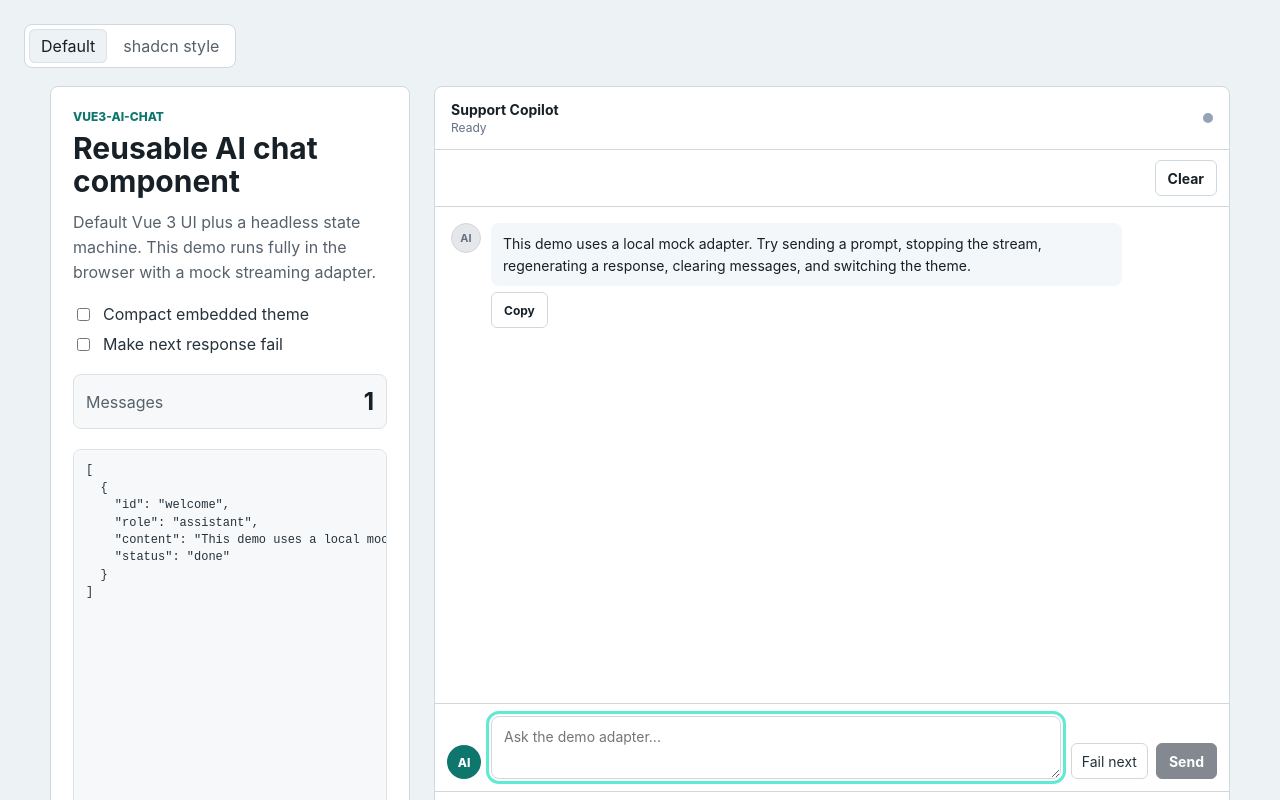
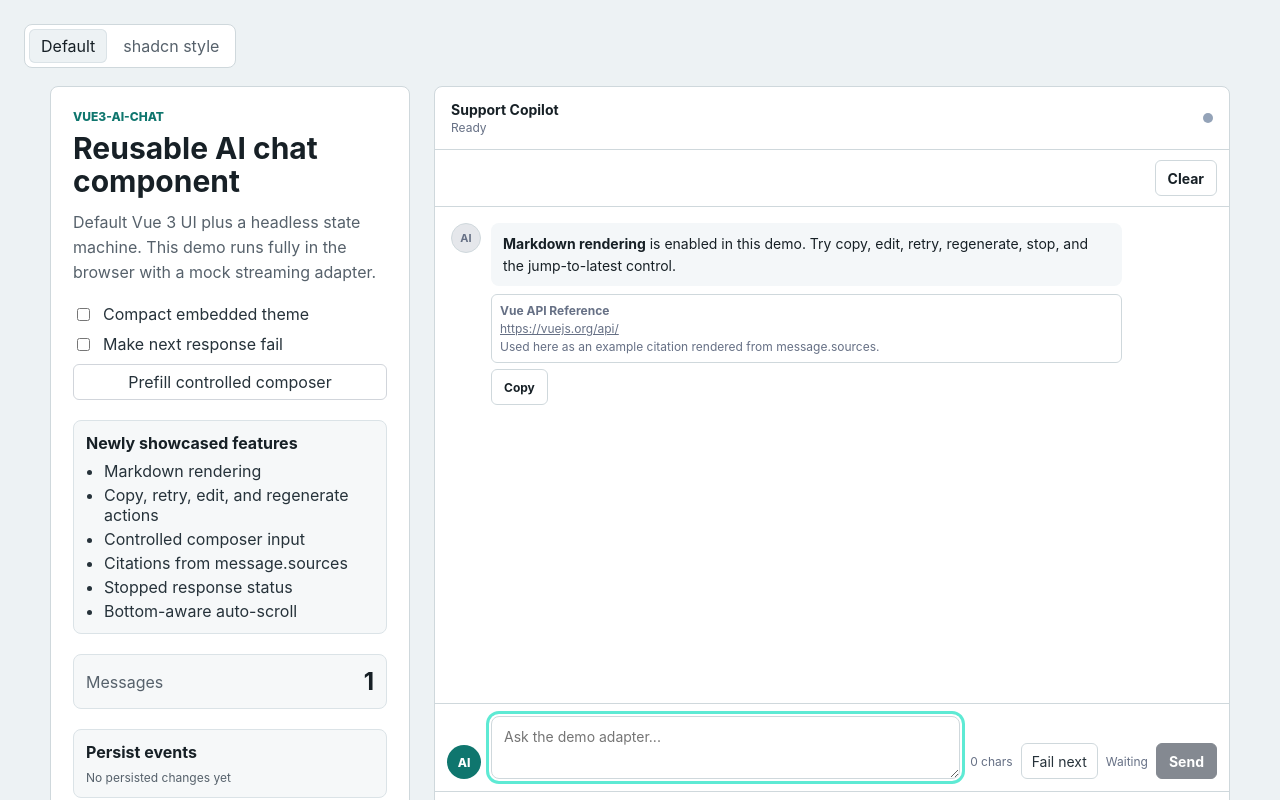
Before and after one commit to mosade/vue3-chat-ui, a Vue app: page / in a window 1280 px wide. Shown: the top 800 px of the page. Built offline with nearby package versions, Linux system fonts and the light colour scheme.

Commit message:
docs: showcase new chat features in demo

```diff
--- a/demo/App.vue
+++ b/demo/App.vue
@@ -5,13 +5,23 @@ import { AiChat, type AiChatMessage, type AiChatSendContext } from '../src'
 type DemoVariant = 'default' | 'shadcn'
 
 const activeVariant = ref<DemoVariant>('default')
+const composerInput = ref('')
+const persistEvents = ref<string[]>([])
 const messages = ref<AiChatMessage[]>([
   {
     id: 'welcome',
     role: 'assistant',
     content:
-      'This demo uses a local mock adapter. Try sending a prompt, stopping the stream, regenerating a response, clearing messages, and switching the theme.',
-    status: 'done'
+      '**Markdown rendering** is enabled in this demo. Try copy, edit, retry, regenerate, stop, and the jump-to-latest control.',
+    status: 'done',
+    sources: [
+      {
+        id: 'vue-api-reference',
+        title: 'Vue API Reference',
+        url: 'https://vuejs.org/api/',
+        snippet: 'Used here as an example citation rendered from message.sources.'
+      }
+    ]
   }
 ])
 const shadcnMessages = ref<AiChatMessage[]>([
@@ -90,6 +100,7 @@ const wait = (ms: number, signal: AbortSignal) =>
 const sendDemoMessage = async ({
   prompt,
   append,
+  update,
   appendTrace,
   updateTrace,
   signal
@@ -136,6 +147,17 @@ const sendDemoMessage = async ({
     await wait(560, signal)
     append(chunk)
   }
+
+  update({
+    sources: [
+      {
+        id: `source-${Date.now()}`,
+        title: 'AiChatSendContext',
+        url: 'https://github.com/',
+        snippet: 'Demo source metadata is attached by the adapter through context.update().'
+      }
+    ]
+  })
 }
 
 const sendShadcnMessage = async ({
@@ -186,6 +208,18 @@ const sendShadcnMessage = async ({
 
 const messageCount = computed(() => messages.value.length)
 const shadcnMessageCount = computed(() => shadcnMessages.value.length)
+const prefillComposer = () => {
+  composerInput.value = 'Summarize the new AiChat features with sources.'
+}
+const recordPersist = (
+  nextMessages: AiChatMessage[],
+  context: { conversationId?: string; reason: string }
+) => {
+  persistEvents.value = [
+    `${context.conversationId ?? 'conversation'}:${context.reason}:${nextMessages.length}`,
+    ...persistEvents.value
+  ].slice(0, 5)
+}
 </script>
 
 <template>
@@ -231,11 +265,34 @@ const shadcnMessageCount = computed(() => shadcnMessages.value.length)
             <input v-model="failNext" type="checkbox" />
             Make next response fail
           </label>
+          <button class="demo-inline-button" type="button" data-demo-prefill @click="prefillComposer">
+            Prefill controlled composer
+          </button>
+        </div>
+
+        <div class="demo-feature-list">
+          <strong>Newly showcased features</strong>
+          <ul>
+            <li>Markdown rendering</li>
+            <li>Copy, retry, edit, and regenerate actions</li>
+            <li>Controlled composer input</li>
+            <li>Citations from message.sources</li>
+            <li>Stopped response status</li>
+            <li>Bottom-aware auto-scroll</li>
+          </ul>
         </div>
 
         <div class="demo-stat">
           <span>Messages</span>
           <strong>{{ messageCount }}</strong>
+        </div>
+
+        <div class="demo-persist" aria-label="Persist events">
+          <strong>Persist events</strong>
+          <span v-if="persistEvents.length === 0">No persisted changes yet</span>
+          <ol v-else>
+            <li v-for="event in persistEvents" :key="event">{{ event }}</li>
+          </ol>
         </div>
 
         <pre class="demo-preview" aria-label="Controlled messages preview">{{
@@ -246,8 +303,12 @@ const shadcnMessageCount = computed(() => shadcnMessages.value.length)
       <section class="demo-chat" :style="themeStyle">
         <AiChat
           v-model:messages="messages"
+          v-model:input="composerInput"
           :adapter="{ send: sendDemoMessage }"
+          conversation-id="default-demo"
+          :on-persist="recordPersist"
           auto-focus
+          markdown
           placeholder="Ask the demo adapter..."
         >
           <template #header="{ active }">
@@ -271,14 +332,6 @@ const shadcnMessageCount = computed(() => shadcnMessages.value.length)
             <span class="demo-avatar">{{ message.role === 'user' ? 'U' : 'AI' }}</span>
           </template>
 
-          <template #message-content="{ message }">
-            <p class="demo-message-text">{{ message.content || 'Thinking...' }}</p>
-          </template>
-
-          <!-- <template #message-actions="{ message }">
-            <span>{{ message.status ?? 'done' }}</span>
-          </template> -->
-
           <template #message-trace="{ trace }">
             <div class="demo-trace-card">
               <span>{{ trace.kind }}</span>
@@ -287,18 +340,30 @@ const shadcnMessageCount = computed(() => shadcnMessages.value.length)
             </div>
           </template>
 
+          <template #message-source="{ source }">
+            <div class="demo-source-card">
+              <strong>{{ source.title }}</strong>
+              <a v-if="source.url" :href="source.url" target="_blank" rel="noreferrer">
+                {{ source.url }}
+              </a>
+              <p v-if="source.snippet">{{ source.snippet }}</p>
+            </div>
+          </template>
+
           <template #composer-prefix>
             <span class="demo-prefix" aria-hidden="true">AI</span>
           </template>
 
-          <template #composer-actions>
+          <template #composer-actions="{ draft, canSubmit }">
+            <span class="demo-composer-state">{{ draft.length }} chars</span>
             <button class="demo-inline-button" type="button" @click="failNext = true">
               Fail next
             </button>
+            <span class="demo-composer-state">{{ canSubmit ? 'Ready' : 'Waiting' }}</span>
           </template>
 
           <template #footer>
-            Plain CSS variables, scoped slots, controlled messages, and provider-neutral send logic.
+            Markdown, citations, persistence hooks, controlled input, stopped status, and provider-neutral send logic.
           </template>
         </AiChat>
       </section>
--- a/demo/style.css
+++ b/demo/style.css
@@ -118,6 +118,36 @@ h1 {
   font-size: 24px;
 }
 
+.demo-feature-list,
+.demo-persist {
+  display: grid;
+  gap: 8px;
+  padding: 12px;
+  color: #26323a;
+  background: #f6f8f9;
+  border: 1px solid #dbe3e7;
+  border-radius: 8px;
+}
+
+.demo-feature-list strong,
+.demo-persist strong {
+  color: #172026;
+}
+
+.demo-feature-list ul,
+.demo-persist ol {
+  display: grid;
+  gap: 4px;
+  padding-left: 18px;
+  margin: 0;
+}
+
+.demo-persist span,
+.demo-persist li {
+  color: #56616b;
+  font-size: 12px;
+}
+
 .demo-preview {
   flex: 1;
   min-height: 180px;
@@ -208,6 +238,17 @@ h1 {
   margin: 0;
 }
 
+.demo-source-card {
+  display: grid;
+  gap: 3px;
+}
+
+.demo-source-card a,
+.demo-source-card p {
+  margin: 0;
+  color: var(--ai-chat-muted-fg);
+}
+
 .demo-prefix {
   display: grid;
   width: 34px;
@@ -228,6 +269,13 @@ h1 {
   border: 1px solid var(--ai-chat-border);
   border-radius: 6px;
   cursor: pointer;
+}
+
+.demo-composer-state {
+  align-self: center;
+  color: var(--ai-chat-muted-fg);
+  font-size: 12px;
+  white-space: nowrap;
 }
 
 .shadcn-demo {
--- a/src/components/AiChat.vue
+++ b/src/components/AiChat.vue
@@ -19,8 +19,16 @@ const props = withDefaults(
     defaultMessages?: AiChatMessage[]
     input?: string
     defaultInput?: string
+    conversationId?: string
     adapter?: AiChatAdapter
     sendHandler?: (context: AiChatSendContext) => Promise<string | void>
+    onPersist?: (
+      messages: AiChatMessage[],
+      context: {
+        conversationId?: string
+        reason: 'send' | 'stop' | 'regenerate' | 'retry' | 'edit' | 'clear' | 'set'
+      }
+    ) => void
     loading?: boolean
     disabled?: boolean
     placeholder?: string
@@ -33,8 +41,10 @@ const props = withDefaults(
     defaultMessages: undefined,
     input: undefined,
     defaultInput: '',
+    conversationId: undefined,
     adapter: undefined,
     sendHandler: undefined,
+    onPersist: undefined,
     loading: false,
     disabled: false,
     placeholder: 'Ask anything...',
@@ -55,6 +65,7 @@ const emit = defineEmits<{
 }>()
 
 const chat = useAiChat({
+  conversationId: props.conversationId,
   messages: toRef(props, 'messages'),
   defaultMessages: props.defaultMessages,
   onSend: (context) => {
@@ -62,6 +73,7 @@ const chat = useAiChat({
     return sendHandler?.(context) ?? Promise.resolve()
   },
   onUpdateMessages: (nextMessages) => emit('update:messages', nextMessages),
+  onPersist: (nextMessages, context) => props.onPersist?.(nextMessages, context),
   onError: (error, context) => emit('error', error, context)
 })
 
```
Also changed, not shown: 2 other files (tests, documents, lock files or other folders).
